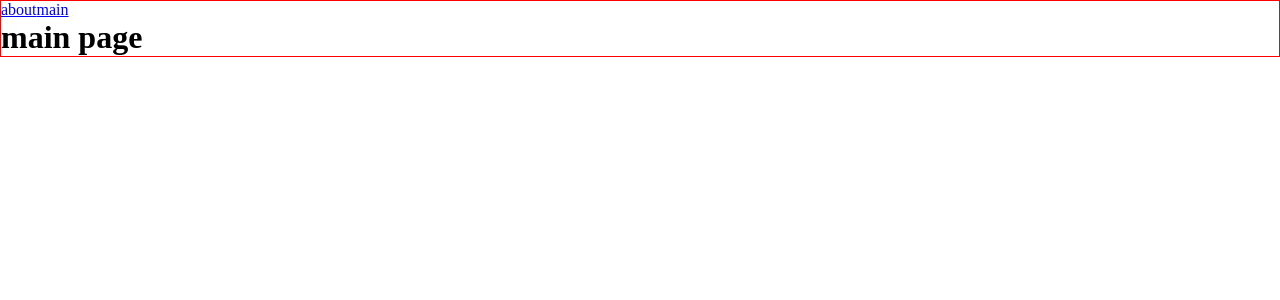
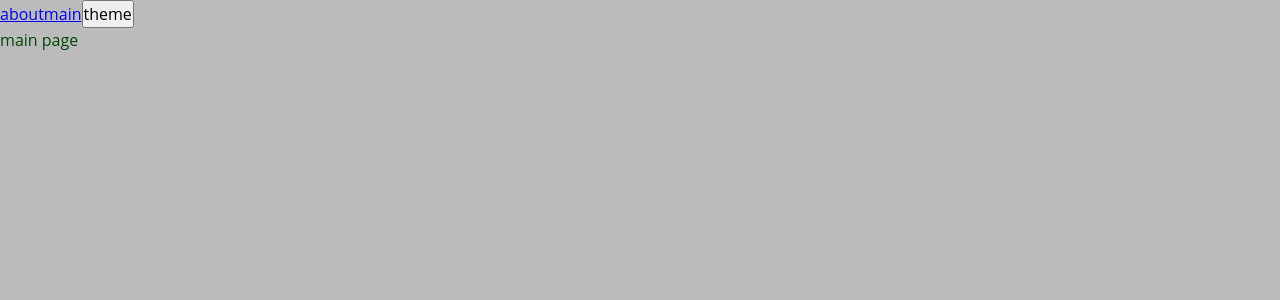
Before and after one commit to samibraimoff/my-proj, a React app: page / in a window 1280 px wide. Shown: the top 300 px of the page. Built offline with nearby package versions, Linux system fonts and the light colour scheme.

Commit message:
add themes, context and useTheme hook

```diff
--- a/src/App.tsx
+++ b/src/App.tsx
@@ -1,19 +1,23 @@
 import { Route, Routes } from "react-router-dom"
-import './index.scss'
+import './styles/index.scss'
 import { Link } from "react-router-dom"
 import { AboutPage } from "./pages/about-page/about-page-lazy"
 import { MainPage } from "./pages/main-page/main-page-lazy"
+import { useContext, useState } from "react"
+import { Theme, ThemeContext } from "./theme/theme-context"
+import { useTheme } from "./theme/useTheme"
 
 export const App = () => {
-    return <div className="app">
+  const {theme, toggleTheme} = useTheme()
+    return <div className={`app ${theme}`}>
         <nav>
             <Link to='/about'>about</Link>
             <Link to='/'>main</Link>
+            <button onClick={toggleTheme}>theme</button>
         </nav>
-
-        <Routes>
-            <Route path="/" element={<MainPage />} />
-            <Route path="/about" element={<AboutPage />} />
-        </Routes>
+            <Routes>
+                <Route path="/" element={<MainPage />} />
+                <Route path="/about" element={<AboutPage />} />
+            </Routes>
     </div>
 }
--- a/src/index.scss
+++ /dev/null
@@ -1,9 +0,0 @@
-* {
-    margin: 0;
-    padding: 0;
-    box-sizing: border-box;
-}
-
-.app {
-    border: 1px solid red;
-}
--- a/src/index.tsx
+++ b/src/index.tsx
@@ -2,9 +2,12 @@
 import { App } from './App'
 import {BrowserRouter} from 'react-router-dom'
 import { Suspense } from "react"
+import { ThemeProvider } from './theme/theme-provider'
 
 render(<BrowserRouter>
     <Suspense fallback='loading'>
-        <App />
+        <ThemeProvider>
+            <App />
+        </ThemeProvider>
     </Suspense>
 </BrowserRouter>, document.getElementById('root'))
--- /dev/null
+++ b/src/styles/index.scss
@@ -0,0 +1,11 @@
+@import './reset.scss';
+@import './variables/global.scss';
+@import './themes/light.scss';
+@import './themes/dark.scss';
+
+.app {
+    font: var(--font-m);
+    background: var(--bg-color);
+    color: var(--primary-color);
+    min-height: 100vh;
+}
--- /dev/null
+++ b/src/styles/reset.scss
@@ -0,0 +1,10 @@
+* {
+    margin: 0;
+    padding: 0;
+    box-sizing: border-box;
+}
+
+input, button, textarea, select, h1, h2, h3, h4, h5, h6, p, span, div {
+    margin: 0;
+    font: inherit
+}
--- /dev/null
+++ b/src/styles/themes/dark.scss
@@ -0,0 +1,5 @@
+.app.dark {
+    --bg-color: rgb(27, 27, 157);
+    --primary-color: rgb(81, 237, 81);
+    --secondary-color: rgb(3, 100, 3);
+}
--- /dev/null
+++ b/src/styles/themes/light.scss
@@ -0,0 +1,5 @@
+.app.light {
+    --bg-color: rgb(187, 187, 190);
+    --primary-color: rgb(2, 71, 2);
+    --secondary-color: rgb(19, 62, 19);
+}
--- /dev/null
+++ b/src/styles/variables/global.scss
@@ -0,0 +1,11 @@
+:root {
+    --font-family-main: 'Open Sans', 'Times New Roman', Serif;
+
+    --font-size-m: 16px;
+    --font-line-m: 24px;
+    --font-m: var(--font-size-m) / var(--font-line-m) var(--font-family-main);
+
+    --font-size-l: 24px;
+    --font-line-l: 32px;
+    --font-l: var(--font-size-l) / var(--font-line-l) var(--font-family-main);
+}
--- /dev/null
+++ b/src/theme/theme-context.ts
@@ -0,0 +1,15 @@
+import { createContext } from "react";
+
+export enum Theme {
+    LIGHT = 'light',
+    DARK = 'dark'
+}
+
+export interface ThemeContextProps {
+    theme?: Theme;
+    setTheme?: (theme: Theme) => void;
+}
+
+export const ThemeContext = createContext<ThemeContextProps>({});
+
+export const LOCAL_STORAGE_THEME_KEY = 'theme';
--- /dev/null
+++ b/src/theme/theme-provider.tsx
@@ -0,0 +1,18 @@
+import { FC, useMemo, useState } from "react"
+import { LOCAL_STORAGE_THEME_KEY, Theme, ThemeContext } from "./theme-context"
+
+const defaultTheme = localStorage.getItem(LOCAL_STORAGE_THEME_KEY) as Theme || Theme.LIGHT
+
+export const ThemeProvider: FC = ({children}) => {
+    const [theme, setTheme] = useState<Theme>(defaultTheme)
+    const defaultProps = useMemo(() => ({
+        theme,
+        setTheme
+    }), [theme])
+
+    return (
+        <ThemeContext.Provider value={defaultProps}>
+            {children}
+        </ThemeContext.Provider>
+    )
+}
--- /dev/null
+++ b/src/theme/useTheme.ts
@@ -0,0 +1,22 @@
+import { useContext } from "react";
+import { LOCAL_STORAGE_THEME_KEY, Theme, ThemeContext } from "./theme-context";
+
+interface UseThemeResult {
+    toggleTheme: () => void;
+    theme: Theme
+}
+
+export const useTheme = (): UseThemeResult => {
+    const {theme, setTheme} = useContext(ThemeContext);
+
+    const toggleTheme = () => {
+        const newTheme = theme === Theme.DARK ? Theme.LIGHT : Theme.DARK
+        setTheme(newTheme)
+        localStorage.setItem(LOCAL_STORAGE_THEME_KEY, newTheme)
+    }
+
+    return {
+        theme,
+        toggleTheme
+    }
+}
```
Also changed, not shown: 3 other files (tests, documents, lock files or other folders).
